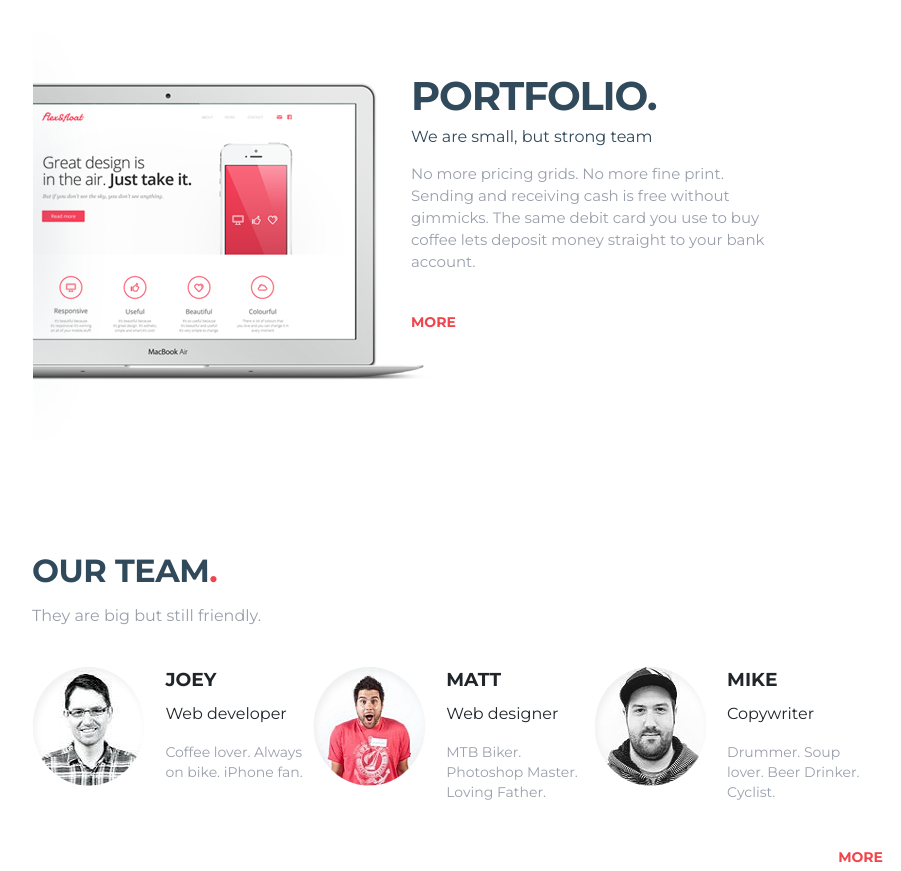
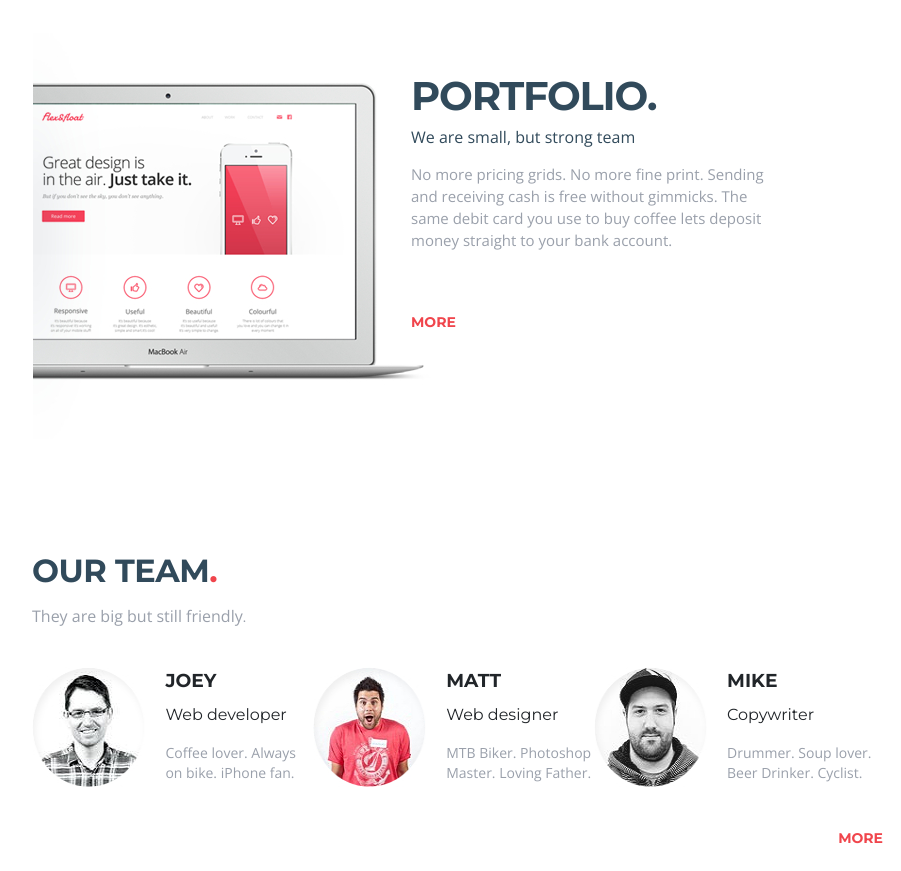
Before and after one commit to GH-Frontend-JS-9-online/shpylko_hw_5, a website: page src/index.html in a window 1280 px wide. Shown: the part 1500-2371 px from the top of the page, without its empty margins (186-1087 px from the left). Drawn offline with nearby package versions, Linux system fonts and the light colour scheme.

Commit message:
I've added correct fonts

```diff
--- a/src/index.html
+++ b/src/index.html
@@ -5,7 +5,7 @@
     <meta name="viewport" content="width=device-width, initial-scale=1.0">
     <meta http-equiv="X-UA-Compatible" content="ie=edge">
     <title>HW-5</title>
-    <link href="https://fonts.googleapis.com/css?family=Lato:400,700%7CMontserrat:400,700%7CSource+Sans+Pro:400,700i&display=swap" rel="stylesheet">
+    <link href="https://fonts.googleapis.com/css?family=Domine:700|Montserrat:400,700|Open+Sans:400,700&display=swap" rel="stylesheet">
     <link rel="stylesheet" href="css/bootstrap-reboot.min.css">
     <link rel="stylesheet" href="css/style.min.css">
 </head>
--- a/src/sass/blocks/_footer.sass
+++ b/src/sass/blocks/_footer.sass
@@ -1,10 +1,5 @@
 .footer
     padding: 98px 211px 41px 219px
-    // display: flex
-    // flex-direction: row
-    // flex-wrap: nowrap
-    // .container
-    //     margin: 0 215px
     &__wrapper
         display: flex
         flex-direction: row
--- a/src/sass/blocks/_our-team.sass
+++ b/src/sass/blocks/_our-team.sass
@@ -16,7 +16,7 @@
         // width: 214px
         // height: 17px
         color: #9aa0ab
-        // font-family: "Open Sans"
+        font-family: "Open Sans"
         font-size: 16px
         font-weight: 400
         line-height: 20px
@@ -54,7 +54,7 @@
         // width: 99px
         // height: 15px
         color: #f0454c
-        // font-family: "Open Sans"
+        font-family: "Open Sans"
         font-size: 14px
         font-weight: 400
         line-height: 20px
@@ -62,7 +62,7 @@
         // width: 134px
         // height: 32px
         color: #9aa0ab
-        // font-family: "Open Sans"
+        font-family: "Open Sans"
         font-size: 14px
         font-weight: 400
         line-height: 20px
--- a/src/sass/blocks/_portfolio.sass
+++ b/src/sass/blocks/_portfolio.sass
@@ -35,7 +35,7 @@
             // width: 223px
             // height: 17px
             color: #314a5b
-            // font-family: "Open Sans"
+            font-family: "Open Sans"
             font-size: 16px
             font-weight: 400
             line-height: 20px
@@ -43,7 +43,7 @@
             width: 367px
             height: 104px
             color: #9aa0ab
-            // font-family: "Open Sans"
+            font-family: "Open Sans"
             font-size: 15px
             font-weight: 400
             line-height: 22px
--- a/src/sass/blocks/_promo.sass
+++ b/src/sass/blocks/_promo.sass
@@ -36,7 +36,7 @@
         // width: 87px
         // height: 12px
         color: #ffffff
-        // font-family: "Open Sans"
+        font-family: "Open Sans"
         font-size: 15px
         font-weight: 700
         line-height: 48.38px
--- a/src/sass/blocks/_snippet.sass
+++ b/src/sass/blocks/_snippet.sass
@@ -24,7 +24,7 @@
             // width: 255px
             // height: 60px
             color: #9aa0ab
-            // font-family: "Open Sans"
+            font-family: "Open Sans"
             font-size: 15px
             font-weight: 400
             line-height: 22px
```
Also changed, not shown: src/css/style.min.css.
